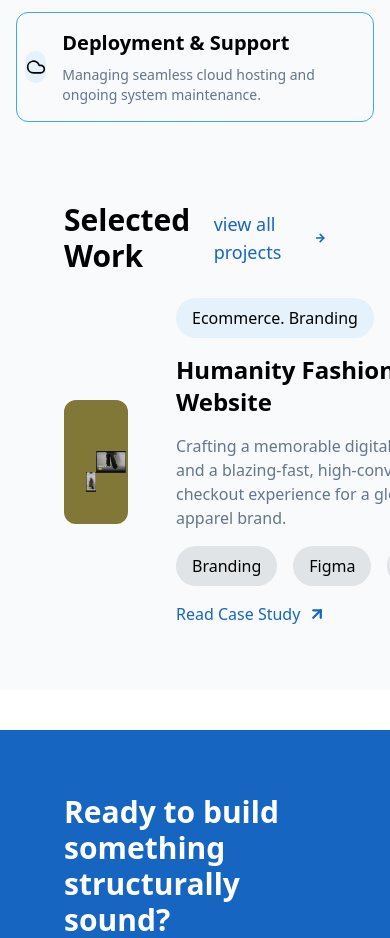
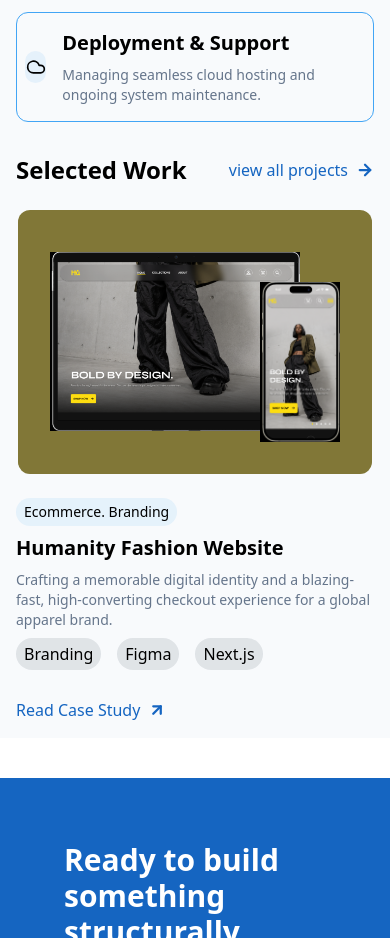
Before and after one commit to MubarakAfolabi/freestack_inc, a Next.js app: page / in a window 390 px wide. Shown: the part 1060-1998 px from the top of the page. Built offline with nearby package versions, Linux system fonts and the light colour scheme.

Commit message:
feat: add mobile layout for homepage portfolio sectio

```diff
--- a/components/home/Portfolio.tsx
+++ b/components/home/Portfolio.tsx
@@ -4,12 +4,12 @@
 
 export default function Portfolio() {
   return (
-    <section className="flex flex-col gap-6 bg-[hsla(210,40%,98%,1)] p-16 mb-10">
+    <section className="flex flex-col gap-6 bg-[hsla(210,40%,98%,1)] p-4 md:p-16 mb-10">
       <div className="flex justify-between items-center">
-        <h2 className="text-3xl font-bold">Selected Work</h2>
+        <h2 className="text-2xl md:text-3xl font-bold">Selected Work</h2>
         <Link
           href="/#"
-          className="flex items-center gap-2 text-lg text-[hsla(212,80%,42%,1)] hover:underline"
+          className="flex items-center gap-2 md:text-lg text-[hsla(212,80%,42%,1)] hover:underline"
         >
           view all projects
           <ArrowRight size={18} strokeWidth={3} />
@@ -17,7 +17,7 @@
       </div>
 
       <ul>
-        <li className="flex items-center gap-12">
+        <li className="flex flex-col md:flex-row items-center gap-6 md:gap-12">
           <div className="bg-[hsla(52,40%,36%,1)] flex items-center justify-center w-fit p-8 rounded-xl">
             <div className="">
               <Image
@@ -37,31 +37,33 @@
             </div>
           </div>
 
-          <div className="flex flex-col gap-4">
-            <div className="bg-[hsla(207,90%,61%,0.1)] w-fit py-2 px-4  rounded-full">
+          <div className="flex flex-col gap-2 md:gap-4">
+            <div className="text-sm md:text-md bg-[hsla(207,90%,61%,0.1)] py-1 px-2 w-fit md:py-2 md:px-4 rounded-full">
               Ecommerce. Branding
             </div>
-            <h3 className="text-2xl font-bold">Humanity Fashion Website</h3>
-            <p className="text-[hsla(215,16%,47%,1)]">
+            <h3 className="text-xl md:text-2xl font-bold">
+              Humanity Fashion Website
+            </h3>
+            <p className="text-sm md:text-md text-[hsla(215,16%,47%,1)]">
               Crafting a memorable digital identity and a blazing-fast,
               high-converting checkout experience for a global apparel brand.
             </p>
 
             <div className="flex gap-4">
-              <div className="bg-[hsla(212,52%,14%,0.1)] w-fit py-2 px-4 rounded-full">
+              <div className="bg-[hsla(212,52%,14%,0.1)] w-fit py-1 px-2 md:py-2 md:px-4 rounded-full">
                 Branding
               </div>
-              <div className="bg-[hsla(212,52%,14%,0.1)] w-fit py-2 px-4 rounded-full">
+              <div className="bg-[hsla(212,52%,14%,0.1)] w-fit py-1 px-2 md:py-2 md:px-4 rounded-full">
                 Figma
               </div>
-              <div className="bg-[hsla(212,52%,14%,0.1)] w-fit py-2 px-4 rounded-full">
+              <div className="bg-[hsla(212,52%,14%,0.1)] w-fit py-1 px-2 md:py-2 md:px-4 rounded-full">
                 Next.js
               </div>
             </div>
 
             <Link
               href="/#"
-              className="flex gap-2 items-center text-[hsla(212,80%,42%,1)] hover:underline"
+              className="flex gap-2 items-center text-[hsla(212,80%,42%,1)] hover:underline mt-5 md:mt-0"
             >
               Read Case Study
               <ArrowUpRight size={18} strokeWidth={3} />
```
